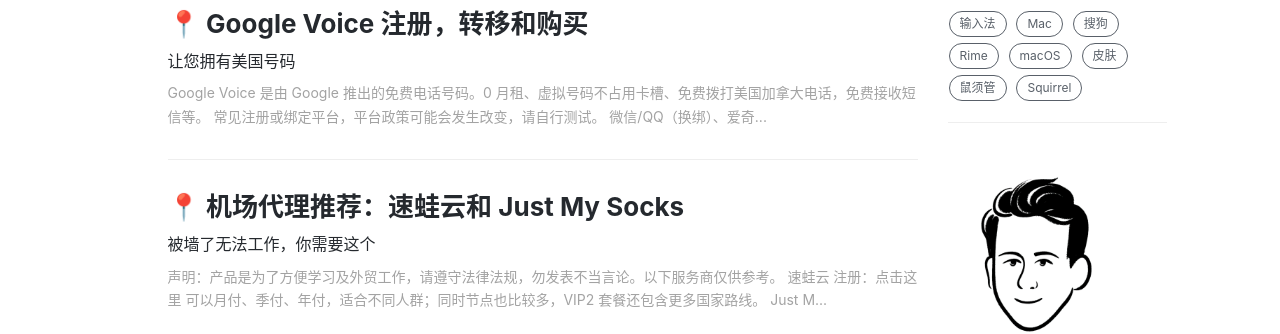
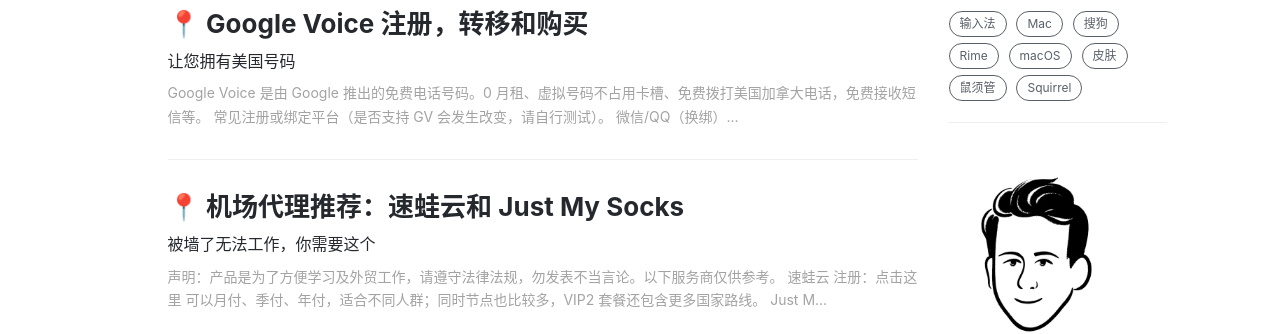
Before and after one commit to ssnhd/ssnhd.github.io, a Jekyll site: the page built from index.html, in a window 1280 px wide and 900 px high. Shown: the part 461-795 px from the top of the window. Built offline with Jekyll 4.4.1, drawn with Linux system fonts in a browser that asks for light colours; nearby versions of some CDN libraries; the list of posts is cut into pages by our own code; comment, search, counter and statistics services are not loaded.

Commit message:
Update 2021-1-27-voice.md

```diff
--- a/_posts/2021-1-27-voice.md
+++ b/_posts/2021-1-27-voice.md
@@ -14,9 +14,9 @@
 
 Google Voice 是由 Google 推出的免费电话号码。0 月租、虚拟号码不占用卡槽、免费拨打美国加拿大电话，免费接收短信等。
 
-常见注册或绑定平台，平台政策可能会发生改变，请自行测试。
-- 微信/QQ（换绑）、爱奇艺、B 站、京东、今日头条/西瓜视频/抖音、优酷、微博
-- Telegram、Amazon、Clubhouse、Facebook、PayPal、Twitter
+常见注册或绑定平台（是否支持 GV 会发生改变，请自行测试）。
+- 微信/QQ（换绑）、B 站、爱奇艺、京东、今日头条/西瓜视频/抖音、优酷、微博
+- Telegram、Amazon、Clubhouse、Facebook、Twitter
 
 
 ## 购买 Voice
```
